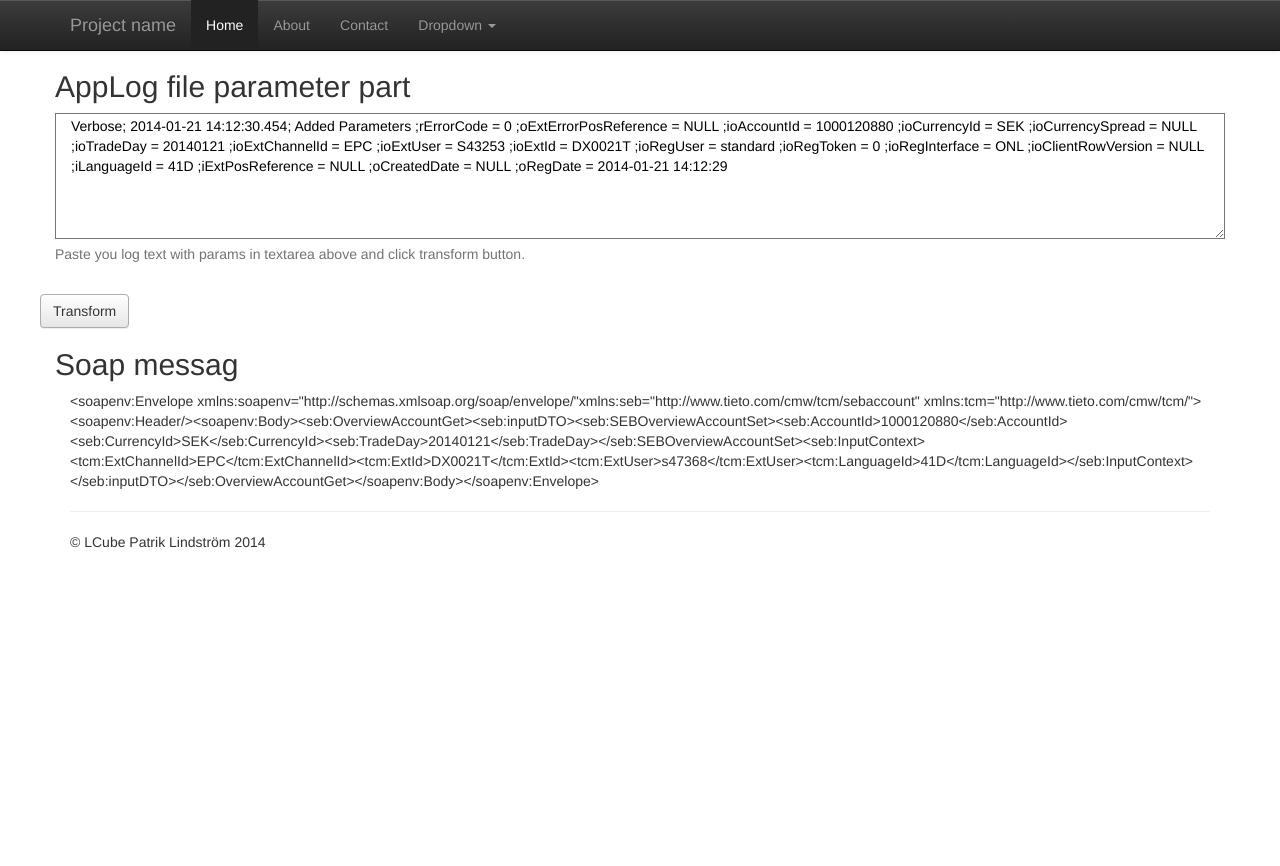
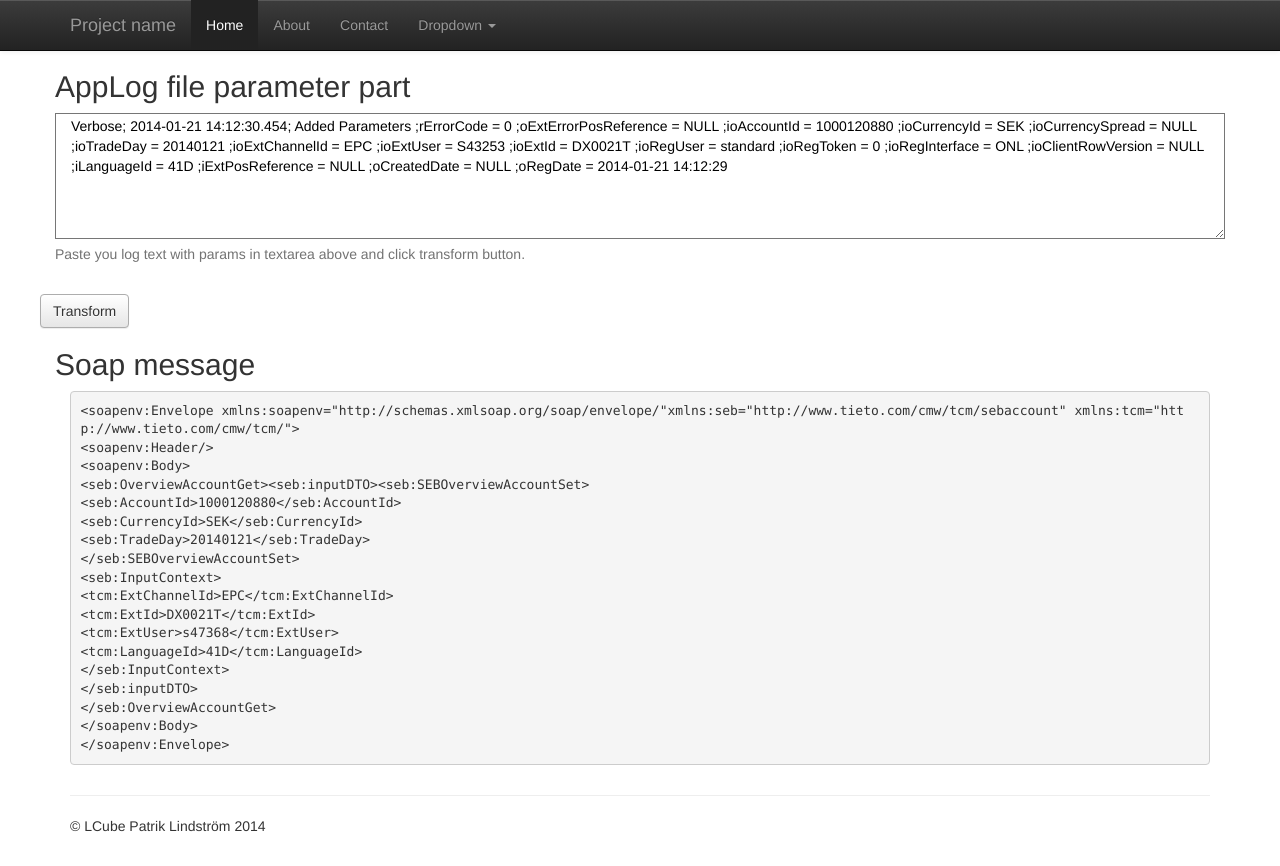
Before and after one commit to patriklindstrom/utilities, a plain HTML site: page log2soap.html in a window 1280 px wide. Both pictures are taken after a click on the link "Transform". Before the commit the page ends 800 px from the top, so only its background shows below. Drawn offline with nearby package versions, Linux system fonts and the light colour scheme.

Commit message:
Better format
For the soap mockup output

```diff
--- a/js/main.js
+++ b/js/main.js
@@ -9,28 +9,30 @@ function logMock() {
 function soapMockResult() {
     "use strict";
 
-    var sMock =  "&lt;soapenv:Envelope xmlns:soapenv=&quot;http://schemas.xmlsoap.org/soap/envelope/&quot;"+
+    var sMock =  "<pre>" +
+            "&lt;soapenv:Envelope xmlns:soapenv=&quot;http://schemas.xmlsoap.org/soap/envelope/&quot;" +
             "xmlns:seb=&quot;http://www.tieto.com/cmw/tcm/sebaccount&quot;" +
-            " xmlns:tcm=&quot;http://www.tieto.com/cmw/tcm/&quot;&gt;" +
-            "&lt;soapenv:Header/&gt;" +
-            "&lt;soapenv:Body&gt;" +
+            " xmlns:tcm=&quot;http://www.tieto.com/cmw/tcm/&quot;&gt;  </br>" +
+            "&lt;soapenv:Header/&gt;  </br>" +
+            "&lt;soapenv:Body&gt;  </br>" +
             "&lt;seb:OverviewAccountGet&gt;" +
             "&lt;seb:inputDTO&gt;" +
-            "&lt;seb:SEBOverviewAccountSet&gt;" +
-            "&lt;seb:AccountId&gt;1000120880&lt;/seb:AccountId&gt;" +
-            "&lt;seb:CurrencyId&gt;SEK&lt;/seb:CurrencyId&gt;" +
-            "&lt;seb:TradeDay&gt;20140121&lt;/seb:TradeDay&gt;" +
-            "&lt;/seb:SEBOverviewAccountSet&gt;" +
-            "&lt;seb:InputContext&gt;" +
-            "&lt;tcm:ExtChannelId&gt;EPC&lt;/tcm:ExtChannelId&gt;" +
-            "&lt;tcm:ExtId&gt;DX0021T&lt;/tcm:ExtId&gt;" +
-            "&lt;tcm:ExtUser&gt;s47368&lt;/tcm:ExtUser&gt;" +
-            "&lt;tcm:LanguageId&gt;41D&lt;/tcm:LanguageId&gt;" +
-            "&lt;/seb:InputContext&gt;" +
-            "&lt;/seb:inputDTO&gt;" +
-            "&lt;/seb:OverviewAccountGet&gt;" +
-            "&lt;/soapenv:Body&gt;" +
-            "&lt;/soapenv:Envelope&gt;";
+            "&lt;seb:SEBOverviewAccountSet&gt;</br>" +
+            "&lt;seb:AccountId&gt;1000120880&lt;/seb:AccountId&gt;</br>" +
+            "&lt;seb:CurrencyId&gt;SEK&lt;/seb:CurrencyId&gt;</br>" +
+            "&lt;seb:TradeDay&gt;20140121&lt;/seb:TradeDay&gt;</br>" +
+            "&lt;/seb:SEBOverviewAccountSet&gt;</br>" +
+            "&lt;seb:InputContext&gt;</br>" +
+            "&lt;tcm:ExtChannelId&gt;EPC&lt;/tcm:ExtChannelId&gt;</br>" +
+            "&lt;tcm:ExtId&gt;DX0021T&lt;/tcm:ExtId&gt;</br>" +
+            "&lt;tcm:ExtUser&gt;s47368&lt;/tcm:ExtUser&gt;</br>" +
+            "&lt;tcm:LanguageId&gt;41D&lt;/tcm:LanguageId&gt;</br>" +
+            "&lt;/seb:InputContext&gt;</br>" +
+            "&lt;/seb:inputDTO&gt;</br>" +
+            "&lt;/seb:OverviewAccountGet&gt; </br>" +
+            "&lt;/soapenv:Body&gt; </br>" +
+            "&lt;/soapenv:Envelope&gt;" +
+            "</pre>";
     return sMock;
 }
 function log2Soap(logtxt) {
--- a/log2soap.html
+++ b/log2soap.html
@@ -99,7 +99,7 @@
                      </div>
         </div>
             <div class=>
-               <h2>Soap messag</h2>
+               <h2>Soap message</h2>
                 <div class="col-xs-12" id="SoapMsg"></div>
             </div>
         </div>
```
